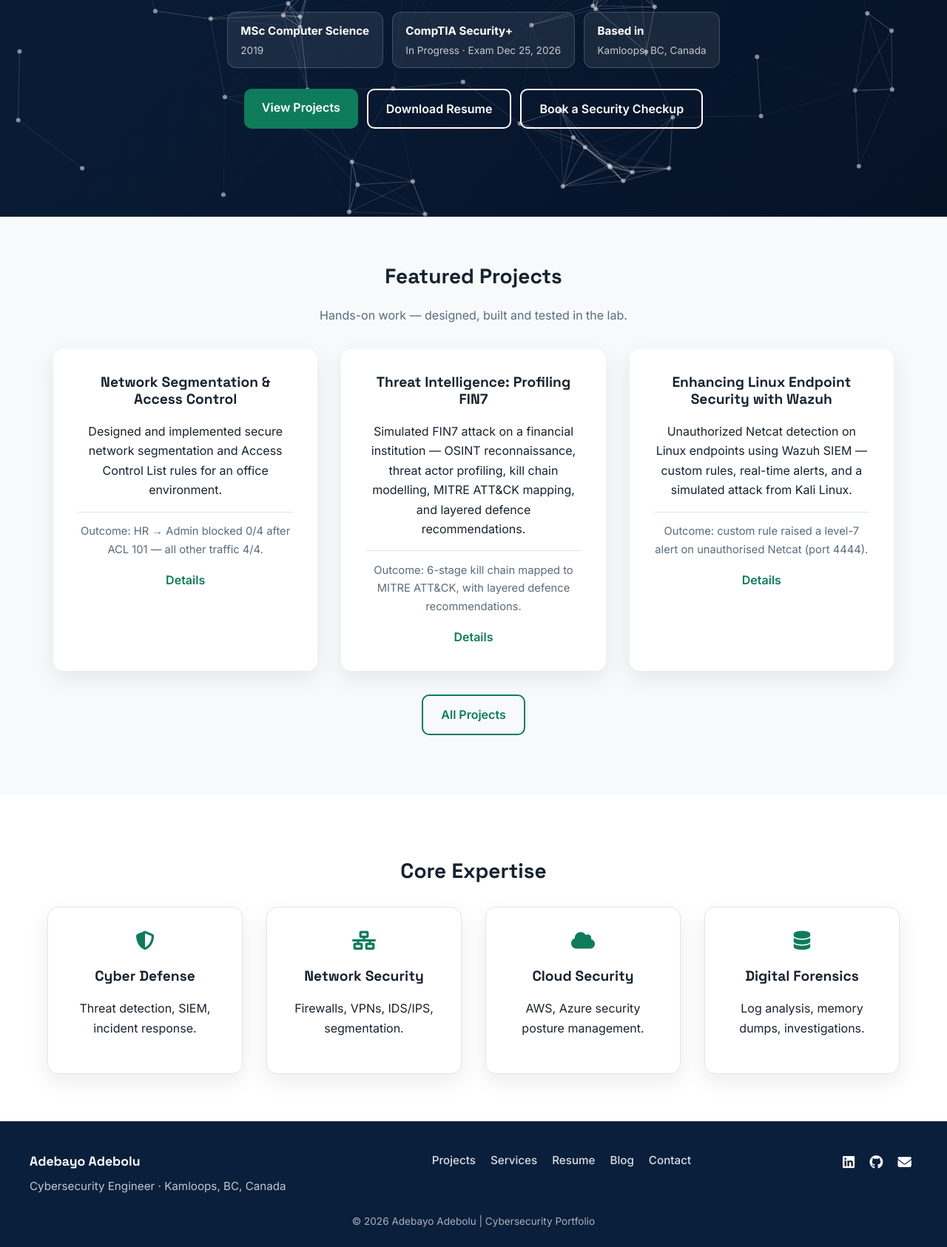
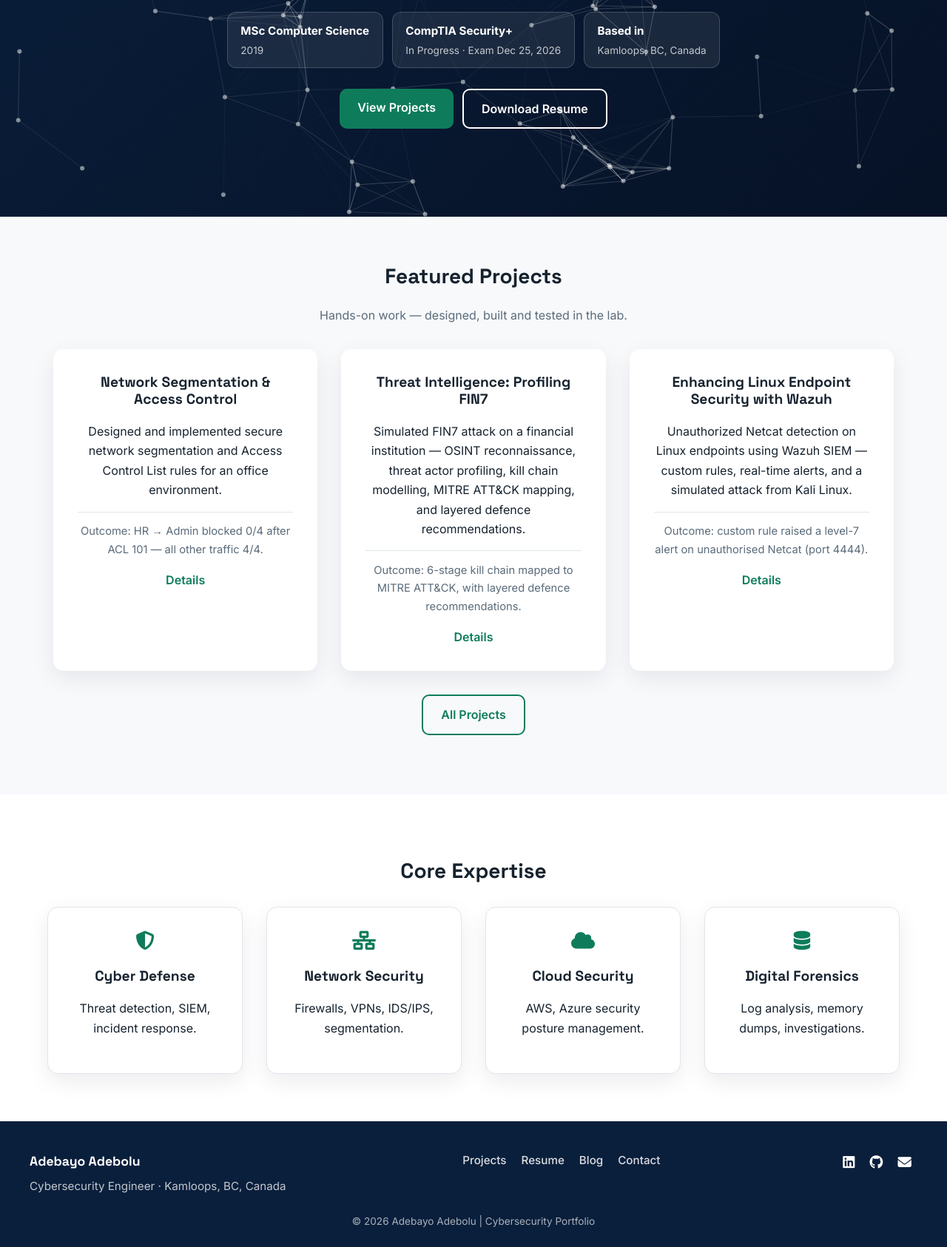
Before and after one commit to imhardeyboi/imhardeyboi.github.io, a plain HTML site: page index.html in a window 1280 px wide. Shown: the part 500-2186 px from the top of the page at 74% size. Drawn offline with nearby package versions, Linux system fonts and the light colour scheme.

Commit message:
Remove Services from nav, footer and homepage hero

```diff
--- a/index.html
+++ b/index.html
@@ -20,7 +20,6 @@
     <a href="index.html" class="active">Home</a>
     <a href="about.html">About</a>
     <a href="projects.html">Projects</a>
-    <a href="services.html">Services</a>
     <a href="resume.html">Resume</a>
     <a href="blog.html">Blog</a>
     <a href="contact.html">Contact</a>
@@ -38,7 +37,6 @@
     <div class="hero-buttons">
       <a href="projects.html" class="btn">View Projects</a>
       <a href="resume.html" class="btn outline">Download Resume</a>
-      <a href="services.html" class="btn outline">Book a Security Checkup</a>
     </div>
   </div>
   <div id="particles-js"></div>
@@ -85,7 +83,7 @@
   <div class="footer-inner">
     <div class="footer-brand"><strong>Adebayo Adebolu</strong><p>Cybersecurity Engineer · Kamloops, BC, Canada</p></div>
     <nav class="footer-links">
-      <a href="projects.html">Projects</a><a href="services.html">Services</a><a href="resume.html">Resume</a><a href="blog.html">Blog</a><a href="contact.html">Contact</a>
+      <a href="projects.html">Projects</a><a href="resume.html">Resume</a><a href="blog.html">Blog</a><a href="contact.html">Contact</a>
     </nav>
     <div class="socials">
       <a href="https://www.linkedin.com/in/adebayo-adebolu-a3ab7aa3" target="_blank" aria-label="LinkedIn"><i class="fab fa-linkedin"></i></a>
```
Also changed, not shown: about.html (+1 -2 lines), blog.html (+1 -2 lines), contact.html (+1 -2 lines), projects.html (+1 -2 lines), resume.html (+1 -2 lines), soc-dashboard.html (+1 -2 lines), soho-network-design.html (+1 -2 lines), threat-intelligence-fin7.html (+1 -2 lines), wazuh-soc-detection.html (+1 -2 lines).
